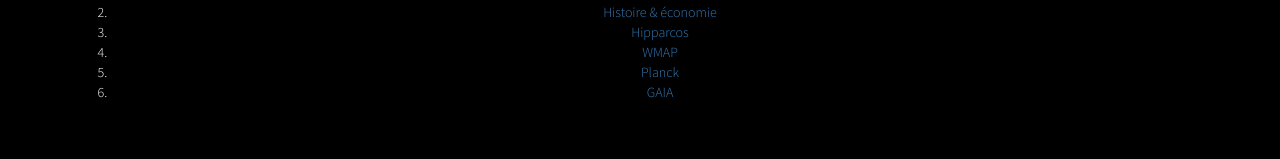
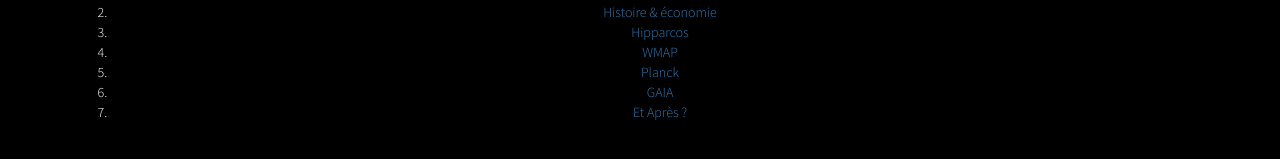
Before and after one commit to eberthaut/satellites, a Jekyll site: the page built from index.md, in a window 1280 px wide. Shown: the part 585-744 px from the top of the page. Built offline with Jekyll 4.4.1, drawn with Linux system fonts in a browser that asks for light colours; nearby versions of some CDN libraries; Markdown is read by kramdown in place of the engine named in the settings; comment, search, counter and statistics services are not loaded.

Commit message:
Ajout d'une nouvelle page

```diff
--- a/_layouts/feature.html
+++ b/_layouts/feature.html
@@ -25,6 +25,7 @@
           <li><a href="wmap.html">WMAP</a></li>
           <li><a href="planck.html">Planck</a></li>
           <li><a href="gaia.html">GAIA</a></li>
+          <li><a href="apres.html">Et après ?</a></li>
         </ul>
       </div>
     </div>
--- a/index.md
+++ b/index.md
@@ -17,4 +17,5 @@
 3. [Hipparcos](hipparcos.html)
 4. [WMAP](wmap.html)
 5. [Planck](planck.html)
-3. [GAIA](gaia.html)
+6. [GAIA](gaia.html)
+7. [Et Après ?](apres.html)
```
Also changed, not shown: apres.md (added, +4 -0 lines).
